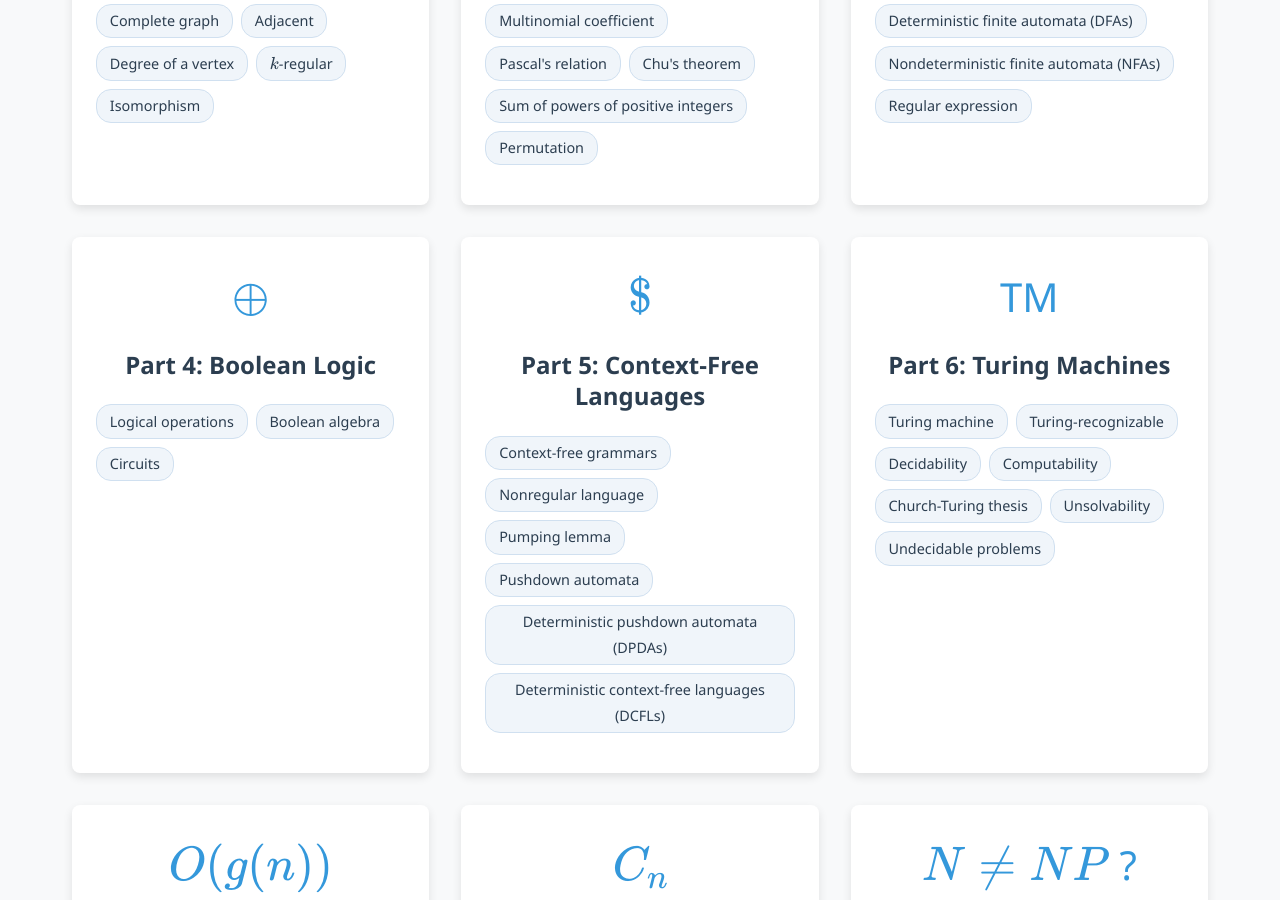
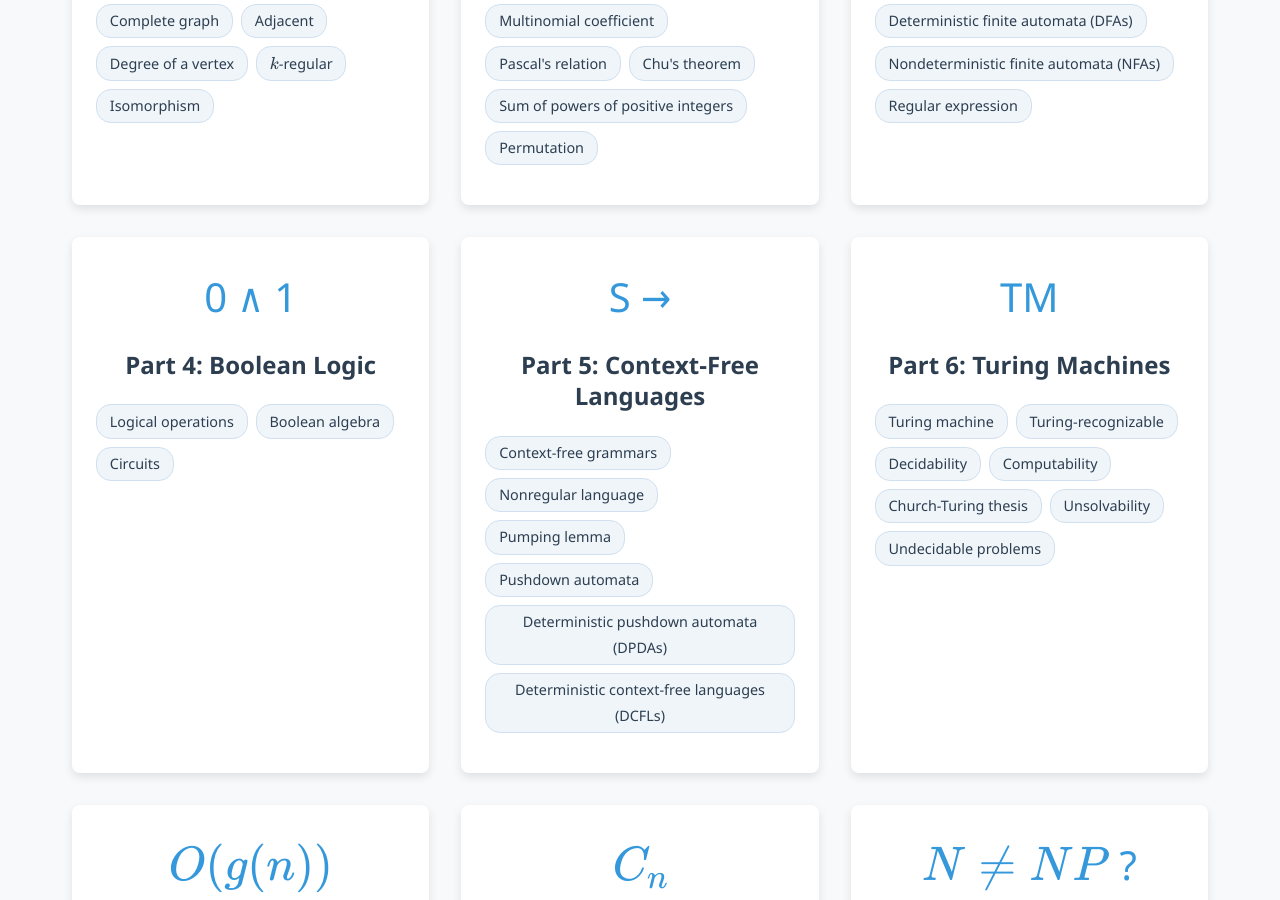
Before and after one commit to Yusukey01/yusukey01.github.io, a Jekyll site: the page built from Mathematics/Discrete/discrete_math.html, in a window 1280 px wide and 900 px high, scrolled down 1054 px. Built offline with Jekyll 4.4.1, drawn with Linux system fonts in a browser that asks for light colours.

Commit message:
Organized Website structures

```diff
--- a/Mathematics/Discrete/discrete_math.html
+++ b/Mathematics/Discrete/discrete_math.html
@@ -75,7 +75,7 @@ description: Explore the foundations of discrete mathematics and algorithms, cov
                     </div>
 
                     <div class="card">
-                        <div class="card-icon"> \(\oplus\)</div>
+                        <div class="card-icon">0 ∧ 1</div>
                         <h3><a href="boolean.html">Part 4: Boolean Logic</a></h3>
                         <div class="keywords">
                             <span>Logical operations</span>
@@ -85,7 +85,7 @@ description: Explore the foundations of discrete mathematics and algorithms, cov
                     </div>
 
                     <div class="card">
-                        <div class="card-icon">\($\)</div>
+                        <div class="card-icon">S →</div>
                         <h3><a href="context_free.html">Part 5: Context-Free Languages</a></h3>
                         <div class="keywords">
                             <span>Context-free grammars</span>
--- a/Mathematics/Probability/probability.html
+++ b/Mathematics/Probability/probability.html
@@ -121,7 +121,7 @@ description: Explore fundamental concepts of probability and statistics essentia
                     </div>
 
                     <div class="card">
-                        <div class="card-icon">Corr</div>
+                        <div class="card-icon">r</div>
                         <h3><a href="correlation.html">Part 7: Correlation</a></h3>
                         <div class="keywords">
                             <span>Cross-Covariance Matrix</span>
```
